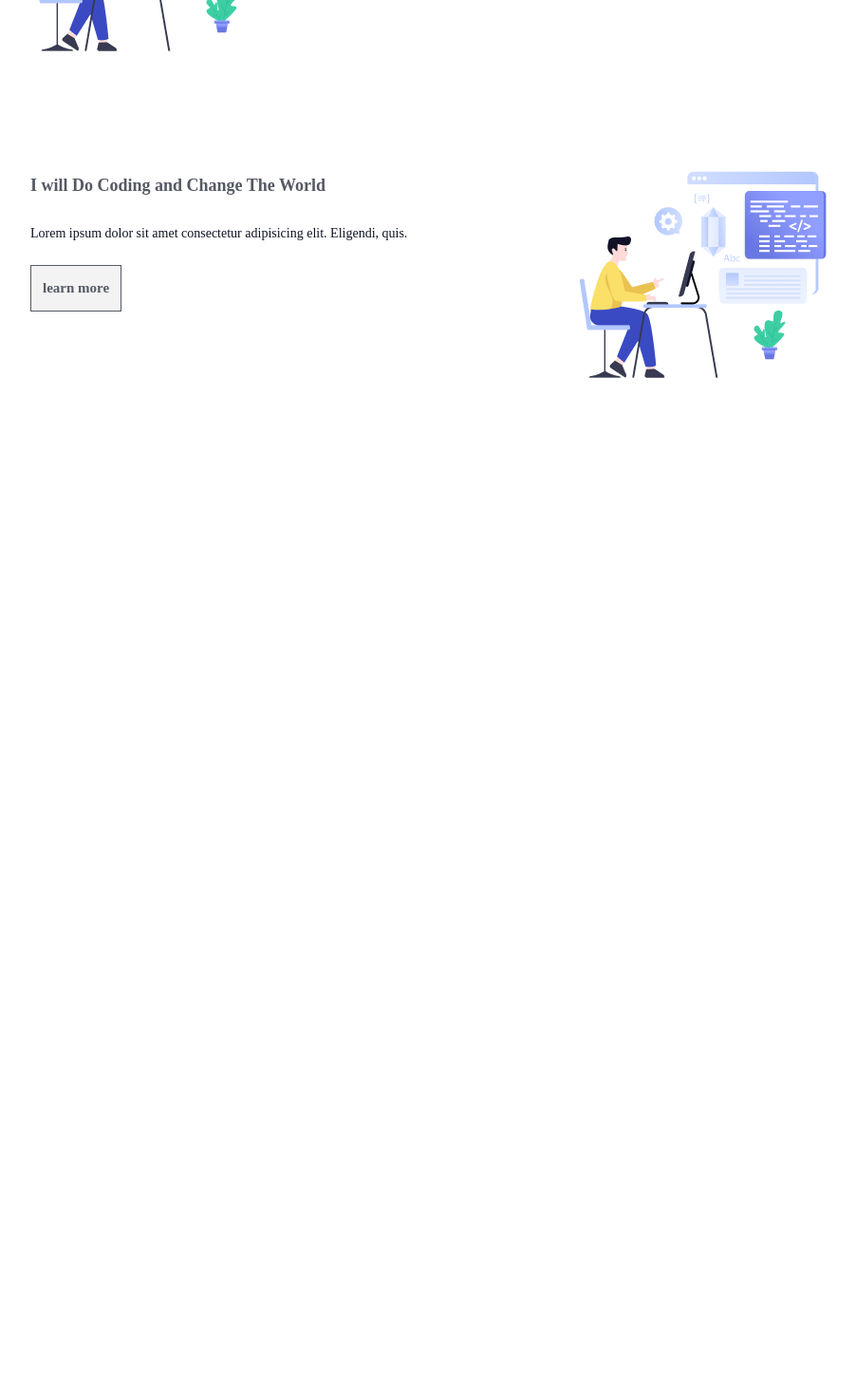
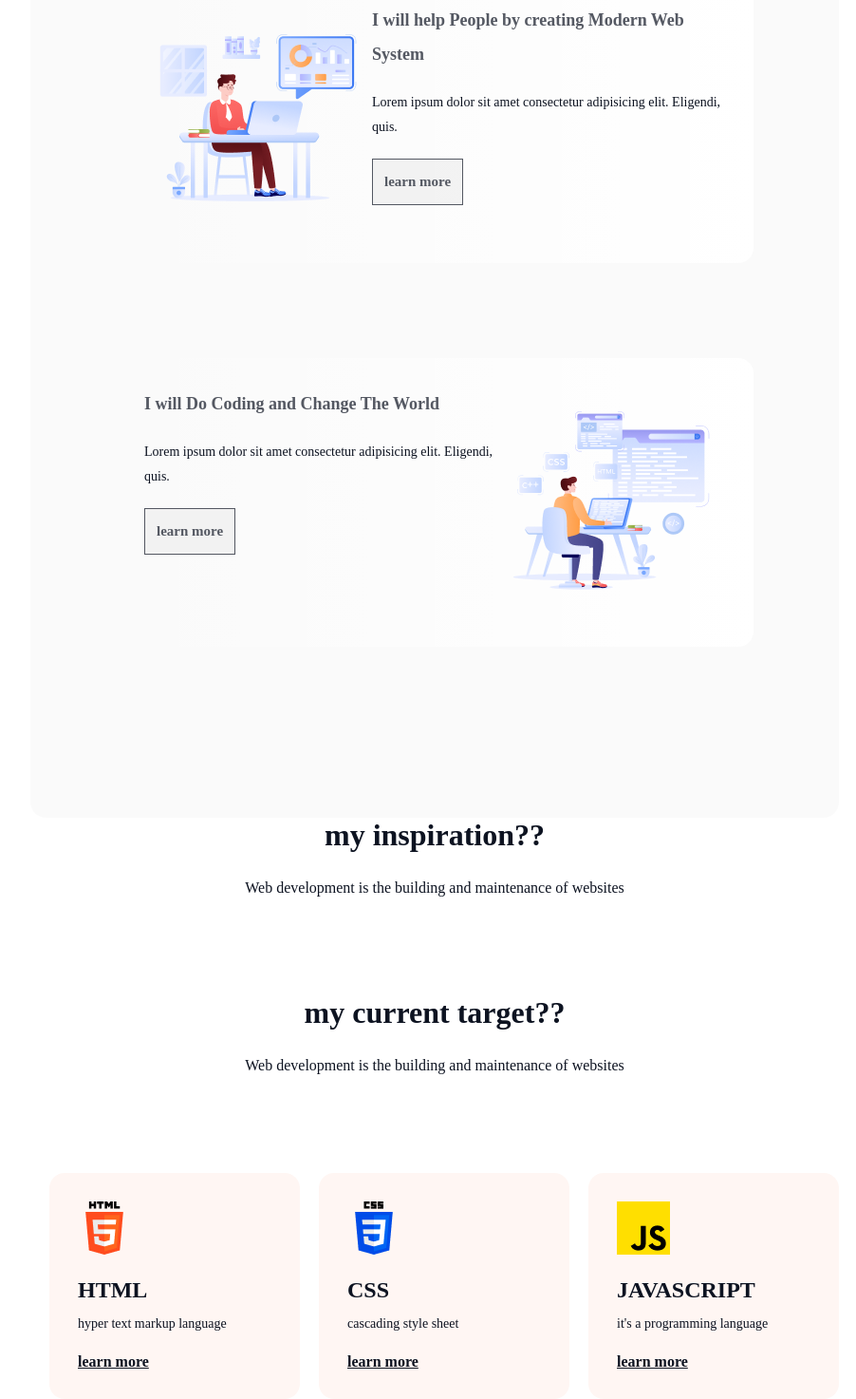
Before and after one commit to shorif485927/ph-assignment-1, a plain HTML site: page index.html in a window 1280 px wide. Shown: the part 1292-2765 px from the top of the page at 95% size, without its empty margins (182-1084 px from the left). Before the commit the page ends 1813 px from the top, so only its background shows below. Drawn offline with Linux system fonts and the light colour scheme; a web font is replaced by a local one.

Commit message:
skill target section done

```diff
--- a/index.html
+++ b/index.html
@@ -31,7 +31,7 @@
        </header>
 
        <main>
-             <section class="web__magic">
+             <section class="web__magic container">
                     <div class="web__title">
                            <h3>Why Web Development??</h3>
                            <p class="web__title_desk"> Web development is the building and maintenance of websites</p>
@@ -55,11 +55,11 @@
 
 
                             <div class="web__codding__img">
-                                <img src="./assets/Layer_1.png" alt="">
+                                <img src="./assets/Group 3.png" alt="">
                              </div>
 
                             <div class="web__codding__info">
-                               <h4>I will Do Coding and Change The World</h4>
+                               <h4>I will help People by creating Modern Web System</h4>
                                <p> Lorem ipsum dolor sit amet consectetur adipisicing elit. Eligendi, quis.</p>
                                <a href=""><button>learn more</button></a>
                             </div>
@@ -77,13 +77,68 @@
                             </div>
 
                              <div class="web__codding__img">
-                                <img src="./assets/Layer_1.png" alt="">
+                                <img src="./assets/Group 4.png" alt="">
                              </div>
                           </div>
 
                     </div>
 
              </section>
+
+               <section class="inspiration__section">
+                   <div class="container">
+                    <div class="web__title">
+                        <h3>my inspiration??</h3>
+                        <p class="web__title_desk"> Web development is the building and maintenance of websites</p>
+                 </div>
+                   </div>
+               </section>
+
+
+                <section  class="target">
+                    <div class="container">
+                        <div class="web__title">
+                            <h3>my current target??</h3>
+                            <p class="web__title_desk"> Web development is the building and maintenance of websites</p>
+                     </div>
+
+                            <div class="skill__cards">
+                                  <div class="skill__card">
+                                      <div class="skill__img">
+                                           <img src="./assets/html.png" alt="">
+                                      </div>
+                                      <div class="skill__title">html</div>
+                                      <div class="skill__desc">hyper text markup language</div>
+                                      <div class="skill__btn"><a href="#" target="_blank"> learn more</a></div>
+                                  </div>
+
+                                  <div class="skill__card">
+                                    <div class="skill__img">
+                                         <img src="./assets/css.png" alt="">
+                                    </div>
+                                    <div class="skill__title">css</div>
+                                    <div class="skill__desc">cascading style sheet</div>
+                                    <div class="skill__btn"><a href="#" target="_blank"> learn more</a></div>
+                                </div>
+
+
+
+                                <div class="skill__card">
+                                    <div class="skill__img">
+                                         <img src="./assets/js.png" alt="">
+                                    </div>
+                                    <div class="skill__title">javascript</div>
+                                    <div class="skill__desc">it's a programming language</div>
+                                    <div class="skill__btn"><a href="#" target="_blank"> learn more</a></div>
+                                </div>
+
+
+
+                            </div>
+
+
+                    </div>
+                </section>
        </main>
 
 </body>
--- a/style/style.css
+++ b/style/style.css
@@ -19,6 +19,10 @@
          a{
              text-decoration: none;
          }
+
+         .container{
+            width: 852px;
+            margin: 0 auto;}
 
 
       /*  common code ends  */
@@ -92,17 +96,18 @@ font-weight: 600;
       /* web magic section starts   */
 
       .web__magic{
-         width: 852px;
-         margin: 0 auto;
+         border-radius: 16px;
 
+         background: rgba(13, 19, 33, 0.02);
+         padding: 80px 90px;
       }
 
 
       .web__magic .web__codding__info{
-         width: 500px;
+         width: 400px;
       }
 
-         .web__magic .web__title h3{
+         .web__title h3{
             color: rgb(13, 19, 33);
             font-family: Azeret Mono;
             font-size: 32px;
@@ -113,7 +118,7 @@ font-weight: 600;
          }
 
 
-         .web__magic .web__title_desk{
+         .web__title_desk{
 
             color: rgb(13, 19, 33);
             font-family: Azeret Mono;
@@ -130,6 +135,10 @@ font-weight: 600;
              display: flex;
              justify-content: space-between;
             margin-bottom: 100px;
+            border-radius: 16px;
+
+background: linear-gradient(270.00deg, rgb(255, 255, 255),rgba(255, 255, 255, 0) 100%);
+padding: 30px;
          }
 
          .web__codding h4{
@@ -169,3 +178,59 @@ text-align: center;
 
 
       /* web magic section ends  */
+
+
+
+      /* skill section starts  */
+
+          .skill__cards{
+             display: flex;
+          }
+
+          .skill__card{
+             width: 300px;
+            border-radius: 16px;
+
+            background: rgba(255, 76, 30, 0.05);
+            padding: 30px;
+            margin-left: 20px;
+          }
+
+          .skill__img{}
+
+          .skill__title{
+            color: rgb(13, 19, 33);
+font-family: Azeret Mono;
+font-size: 24px;
+font-weight: 800;
+line-height: 36px;
+text-align: left;
+text-transform: uppercase;
+margin: 15px 0 8px;
+          }
+
+          .skill__desc{
+            color: rgb(13, 19, 33);
+font-family: Azeret Mono;
+font-size: 14px;
+font-weight: 400;
+line-height: 20px;
+letter-spacing: 0%;
+text-align: left;
+          }
+          .skill__btn{
+            color: rgb(13, 19, 33);
+font-family: Azeret Mono;
+font-size: 16px;
+font-weight: 700;
+line-height: 19px;
+letter-spacing: 0%;
+text-align: left;
+text-decoration-line: underline;
+margin-top: 20px;
+          }
+
+          .skill__btn a{
+            color: rgb(13, 19, 33);
+          }
+      /*  skill section ends  */
```
